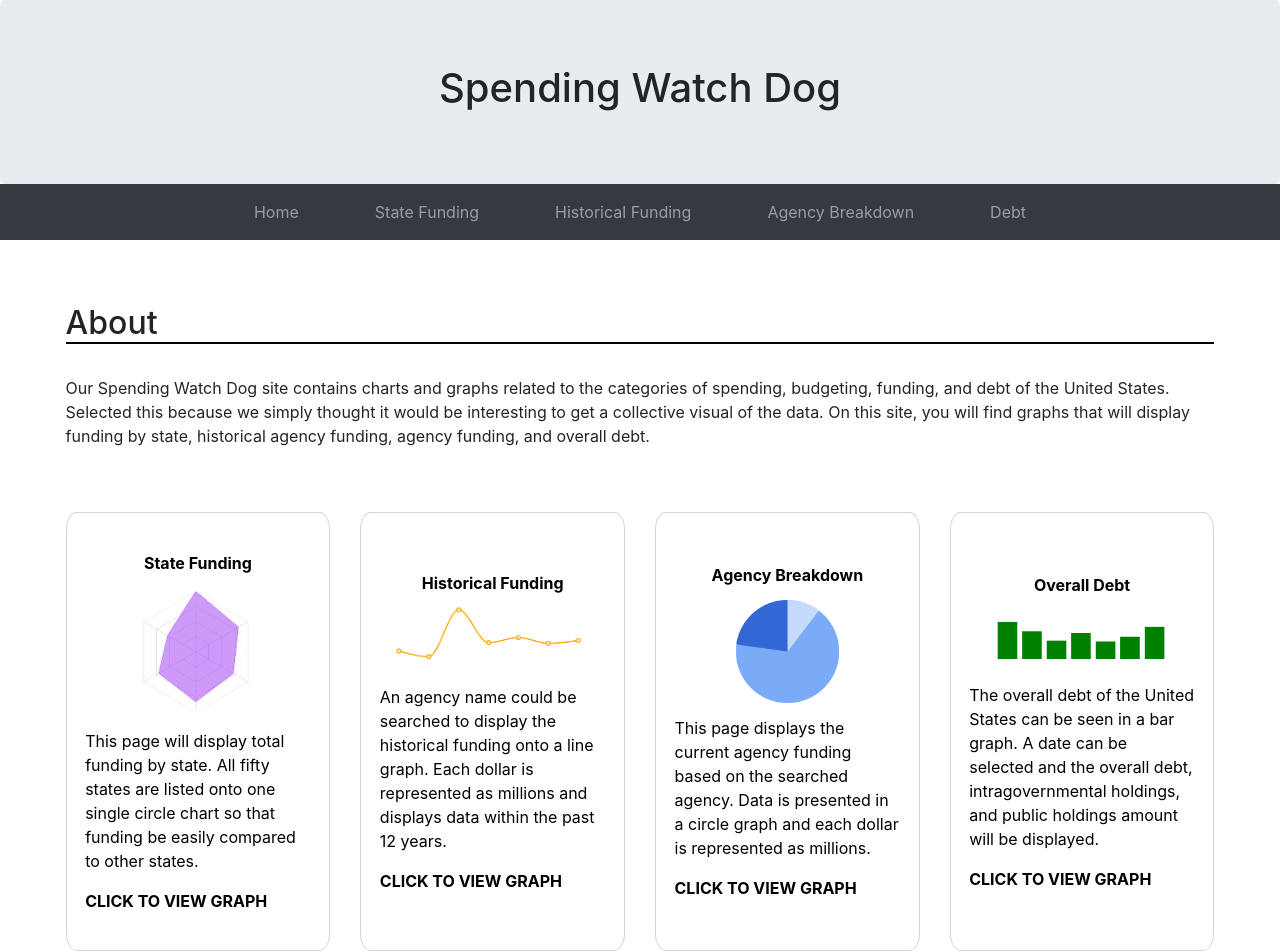
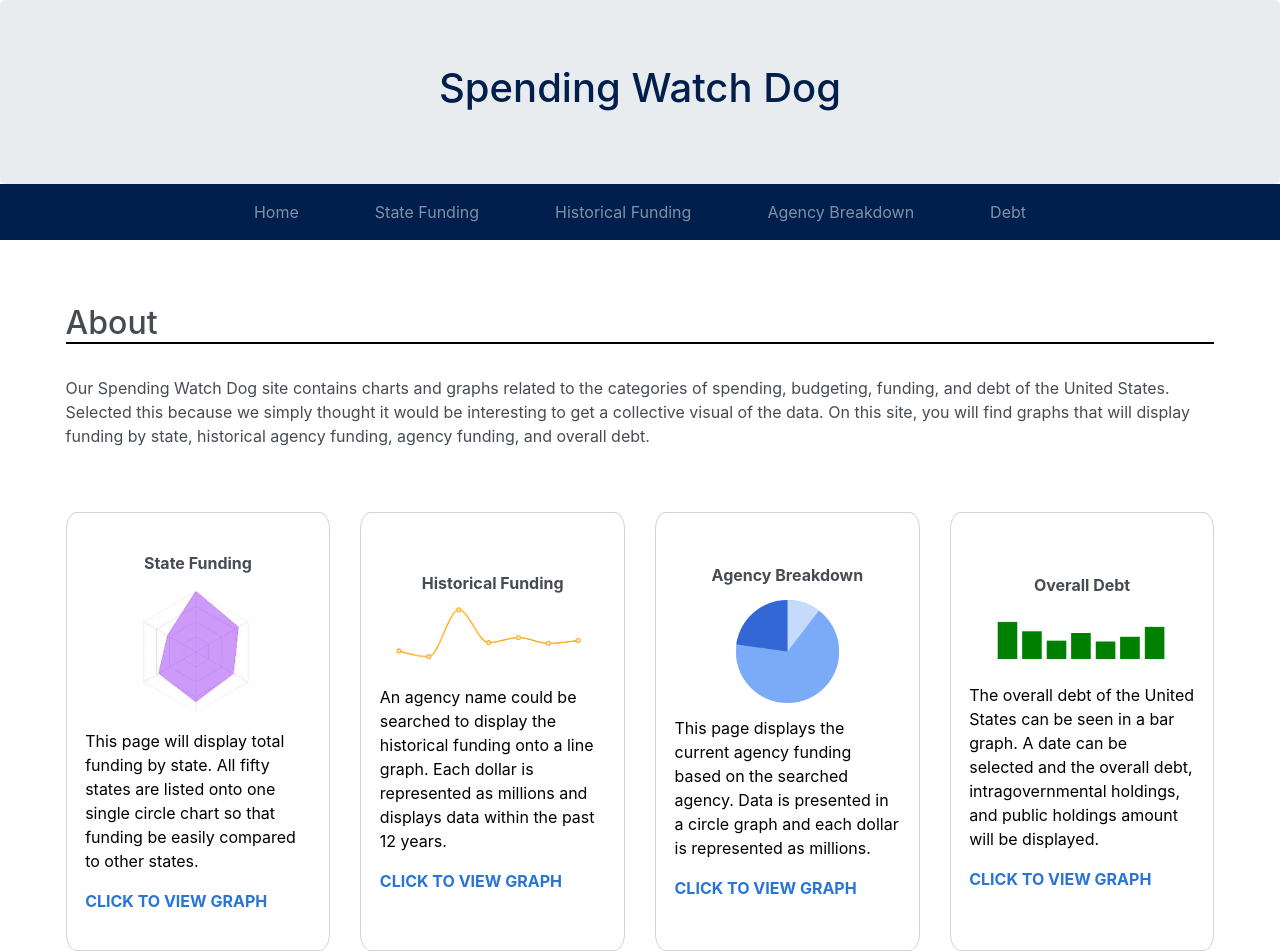
Before and after one commit to joemdevlin/spendingWatchDog, a React (Create React App) app: page / in a window 1280 px wide. Shown: the top 952 px of the page. Built offline with nearby package versions, Linux system fonts and the light colour scheme; the HTML template or start-up script is replaced by a standard one.

Commit message:
changed color scheme, formatted debt page

```diff
--- a/src/App.css
+++ b/src/App.css
@@ -31,9 +31,21 @@
   }
 }
 
+.pageHeader {
+  color:#464c53;
+}
+
+.title-custom {
+  color:#001f4c;
+}
+
 .graph{
   height: 100%;
   width: 100%;
+}
+
+.navbar-custom {
+  background-color:#001f4c;
 }
 
 .nav-item {
@@ -42,10 +54,12 @@
 }
 
 .home {
+  color: #464c53;
   margin: auto;
   max-width: 1200px;
   padding: 2%;
   padding-top: 5%;
+  padding-bottom: 10%;
   text-align: left;
 }
 
@@ -64,7 +78,12 @@
 
 .homeTitleText {
   font-weight: bold;
-  color: black;
+  color:#464c53;
+}
+
+.homeClickText {
+  font-weight: bold;
+  color: #2875D7;
 }
 
 h3 {
@@ -104,8 +123,17 @@ button {
   height: 80%;
 }
 
-.row {
-  padding-bottom: 10%;
+.debtGraph {
+}
+
+.datePicker {
+}
+
+.debtPage {
+  margin: auto;
+  max-width: 80%;
+  padding: 2%;
+  padding-bottom: 5%;
 }
 
 @media (prefers-reduced-motion: no-preference) {
@@ -121,4 +149,5 @@ button {
   .stateWrap, .agencyWrap, .historicalWrap, .debtWrap {
     padding-bottom: 5%;
   }
+
 }
--- a/src/App.js
+++ b/src/App.js
@@ -16,11 +16,11 @@ import {Jumbotron} from "react-bootstrap";
 function App() {
   return (
     <div className="App">
-      <Jumbotron className="mb-0">
+      <Jumbotron className="mb-0 title-custom">
           <h1>Spending Watch Dog</h1>
       </Jumbotron>
       <HashRouter>
-        <div class="navbar navbar-expand-md navbar-dark bg-dark">
+        <div class="navbar navbar-expand-md navbar-dark navbar-custom">
           <ul class="navbar-nav mx-auto">
             <li class="nav-item"><Link class="nav-link" to="/">Home</Link></li>
             <li class="nav-item"><Link class="nav-link" to="/states">State Funding</Link></li>
--- a/src/components/DebtView.js
+++ b/src/components/DebtView.js
@@ -3,7 +3,7 @@ import DatePicker from "react-datepicker";
 import "react-datepicker/dist/react-datepicker.css";
 import {getDebt} from '../debtApiRequester';
 import {Row, Col} from "react-bootstrap";
-import { BarChart, Bar, Tooltip, Legend, CartesianGrid, XAxis, YAxis } from 'recharts';
+import { ResponsiveContainer, BarChart, Bar, Tooltip, Legend, CartesianGrid, XAxis, YAxis } from 'recharts';
 
 let date = null;
 
@@ -21,14 +21,11 @@ class DebtView extends Component {
     }
 
     graphWrapper(){
-        return <div>
+        return <div className="debtGraph col-lg-8">
                 <Row className="justify-content-md-center">
                   <Col sm="12">
+                      <h3 className="pageHeader">U.S. Public Debt</h3>
                       {this.graphTitle}
-                  </Col>
-                </Row>
-                <Row className="justify-content-md-center">
-                  <Col sm="12">
                       {this.barGraph()}
                   </Col>
                 </Row>
@@ -51,10 +48,8 @@ class DebtView extends Component {
 
     // Graphs the data the user searched for
     barGraph(){
-        return <BarChart width={1000}
-                        height={300}
-                        data={this.state.dataToGraph}
-                        >
+        return <ResponsiveContainer aspect={6.0/3.0} width='90%'>
+                 <BarChart width="100%" height="100%" data={this.state.dataToGraph}>
                     <CartesianGrid strokeDasharray="3 3" />
                     <XAxis dataKey="" />
                     <YAxis />
@@ -64,13 +59,15 @@ class DebtView extends Component {
                     <Bar name="Intragovernmental Holdings" dataKey="intragov_hold_amt" fill="#82ca9d" />
                     <Bar name="Total Public Debt Outstanding" dataKey="debt_held_public_amt" fill="#ffc658" />
                 </BarChart>
+        </ResponsiveContainer>
     }
 
     // Add React date picker functionality that updates onChange
     searchFromDate() {
-        return (
-        <DatePicker selected={this.state.startDate} onChange={date => this.setState({startDate: date})} />
-        );
+        return <div  className="datePicker col-lg-4">
+            <h4 id={date} className="pageHeader">Select a date:</h4>
+            <DatePicker selected={this.state.startDate} onChange={date => this.setState({startDate: date})} />
+        </div>
     }
 
     onSelect(data) {
@@ -115,11 +112,9 @@ class DebtView extends Component {
         //const data = [{yaxis: 'Amount in Dollars', xaxis: 'Record date: ' + displayDate, totalAmt: 2400, govAmt: 623, publicAmt: 2132}];
 
         return (
-        <div className="debtGraph">
-            <h4 id={date} class="datePicker">Select a date:</h4>
+        <div className="debtPage row">
             {this.searchFromDate()}
             {this.onSelect(date)}
-            <h3>U.S. Public Debt</h3>
             {this.graphWrapper()}
         </div>
 
--- a/src/components/GraphView.js
+++ b/src/components/GraphView.js
@@ -36,7 +36,7 @@ class GraphView extends Component {
   headerWrapper(){
     return  <Row className="justify-content-md-center">
               <Col sm='12'>
-                <h1>{this.header}</h1>
+                <h1 className="pageHeader">{this.header}</h1>
               </Col>
             </Row>
   }
--- a/src/components/HomeView.js
+++ b/src/components/HomeView.js
@@ -36,7 +36,7 @@ class HomeView extends Component {
           <div className="homeText">
             <p>This page will display total funding by state. All fifty states are listed onto one single circle
             chart so that funding be easily compared to other states.</p>
-            <a className="homeTitleText" href="#/states">CLICK TO VIEW GRAPH</a>
+            <a className="homeClickText" href="#/states">CLICK TO VIEW GRAPH</a>
           </div>
         </div>
       </button>
@@ -61,7 +61,7 @@ class HomeView extends Component {
             <p>An agency name could be searched to display the historical funding onto a line graph.
               Each dollar is represented as millions and displays data within the past 12 years.
             </p>
-            <a className="homeTitleText" href="#/historical">CLICK TO VIEW GRAPH</a>
+            <a className="homeClickText" href="#/historical">CLICK TO VIEW GRAPH</a>
           </div>
         </div>
       </button>
@@ -86,7 +86,7 @@ class HomeView extends Component {
             <p>This page displays the current agency funding based on the searched agency.
               Data is presented in a circle graph and each dollar is represented as millions.
             </p>
-            <a className="homeTitleText" href="#/breakdown">CLICK TO VIEW GRAPH</a>
+            <a className="homeClickText" href="#/breakdown">CLICK TO VIEW GRAPH</a>
           </div>
         </div>
       </button>
@@ -112,7 +112,7 @@ class HomeView extends Component {
               A date can be selected and the overall debt, intragovernmental holdings, and public holdings
               amount will be displayed.
             </p>
-            <a className="homeTitleText" href="#/debt">CLICK TO VIEW GRAPH</a>
+            <a className="homeClickText" href="#/debt">CLICK TO VIEW GRAPH</a>
           </div>
         </div>
       </button>
```
